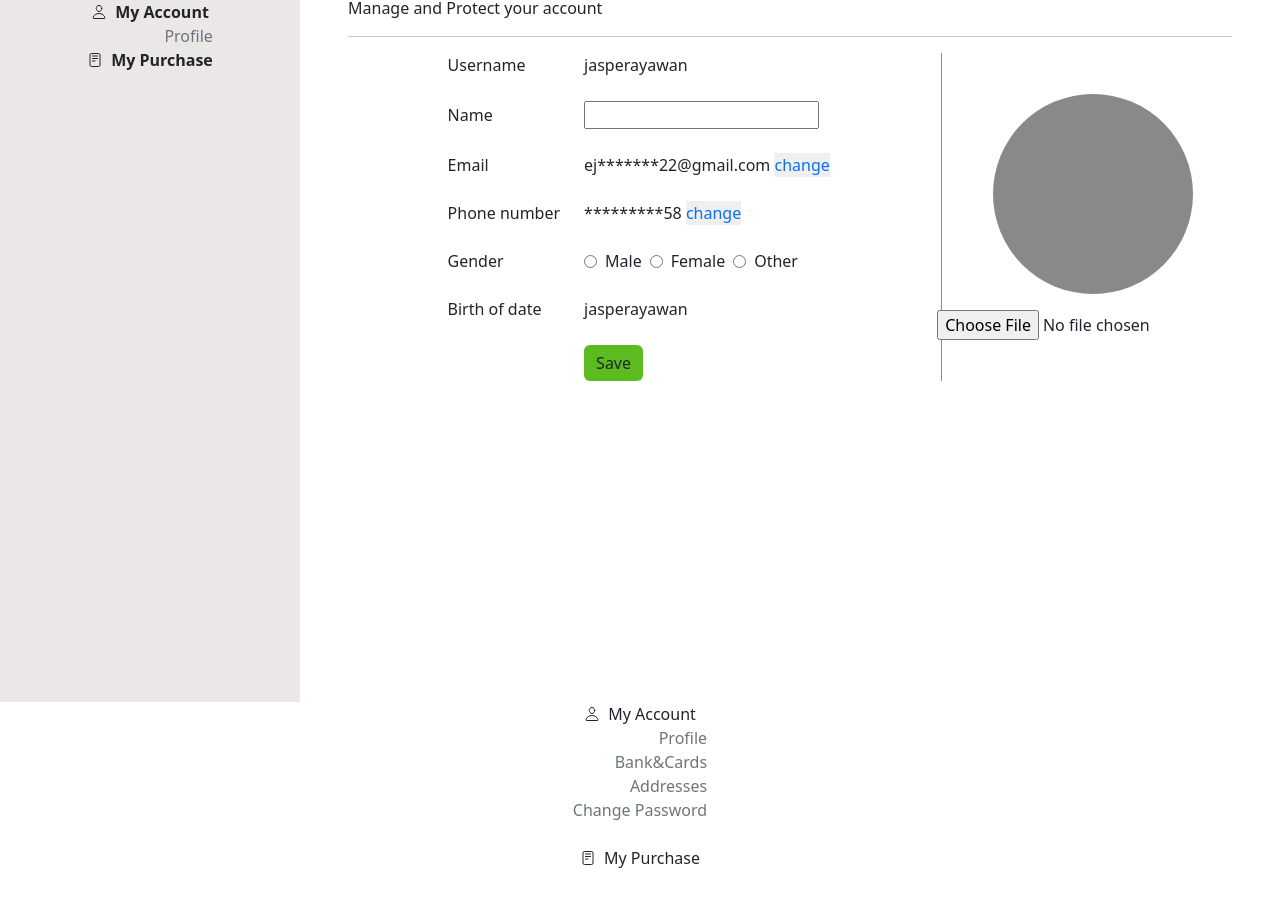
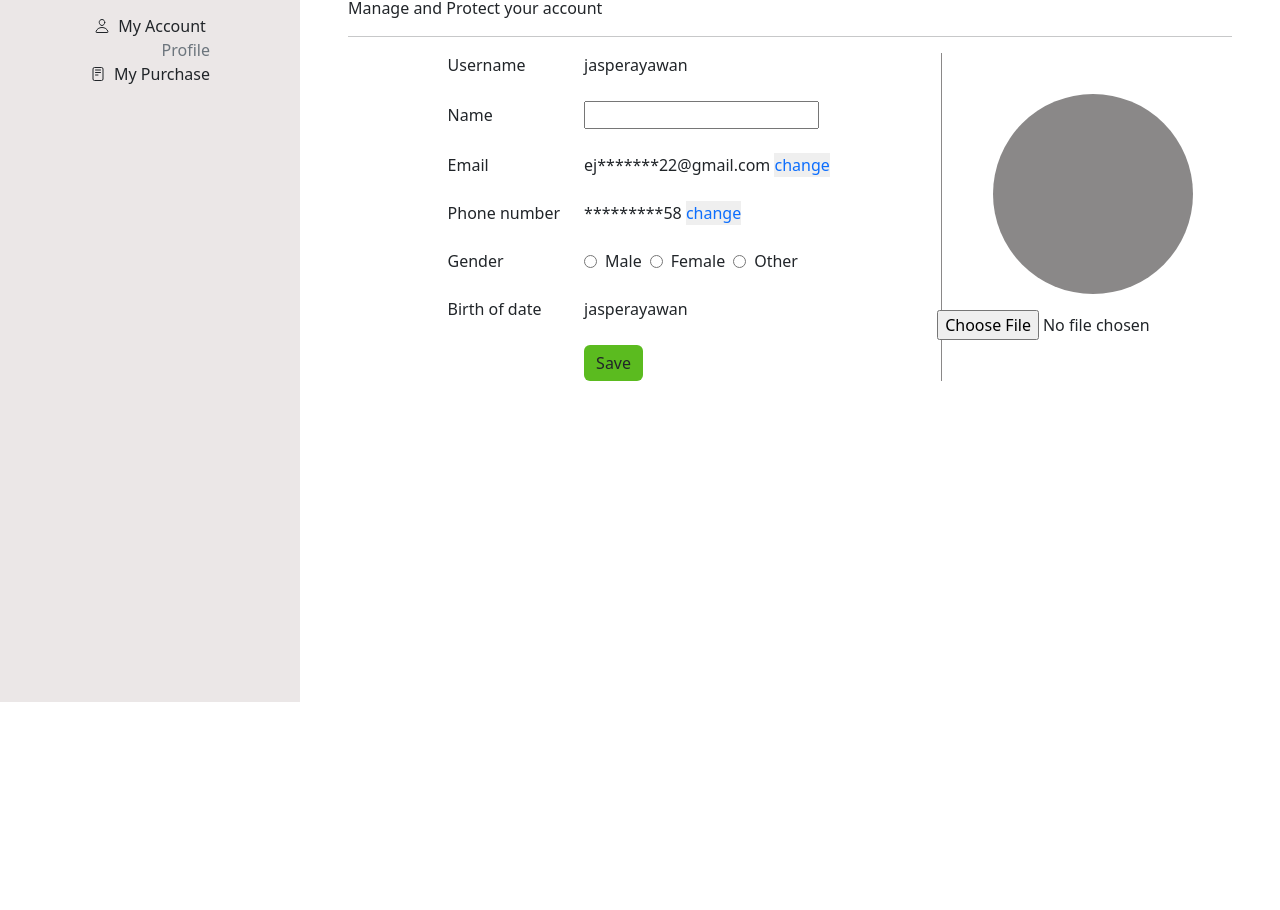
Before and after one commit to jasperayawan/miniP2, a plain HTML site: page customer-portal.html in a window 1280 px wide. Shown: the part 98-1008 px from the top of the page. After the commit the page ends 800 px from the top, so only its background shows below. Drawn offline with nearby package versions, Linux system fonts and the light colour scheme.

Commit message:
modified:   customer-portal.html

```diff
--- a/customer-portal.html
+++ b/customer-portal.html
@@ -20,40 +20,24 @@
       src="https://kit.fontawesome.com/3ce7f5ba6a.js"
       crossorigin="anonymous"
     ></script>
-    <link rel="stylesheet" href="customer-portal.css">
+    <link rel="stylesheet" href="customer-portal.css" />
   </head>
   <body>
-
-
     <div class="container-body">
       <div class="navigation_container">
         <div class="logo d-flex justify-content-center align-items-center py-4">
           <div class="logo_container position-relative d-flex flex-row gap-2">
-                    <img src="assets/jass.jpg" alt="" width="50" height="50">
+            <img src="assets/prof.png" alt="" width="50" height="50" />
             <div class="name_container d-block">
               <div class="d-flex justify-content-center align-items-center">
-                            <p class="fw-bold m-0">jasperayawan</p>
+                <p class="fw-bold">jasperayawan</p>
               </div>
-                        <div class="editprofile d-flex justify-content-start align-items-center">
+              <div
+                class="editprofile d-flex justify-content-start align-items-center"
+              >
                 <ion-icon name="pencil-outline"></ion-icon>
                 <span>Edit Profile</span>
               </div>
-                    </div>
-                </div>
-            </div>
-            <div class="lisy_container d-flex justify-content-center align-items-center">
-                <ul class="list-unstyled">
-                    <li class="d-flex justify-content-center align-items-center gap-2">
-                    <ion-icon name="person-outline"></ion-icon>
-                        <a href="customer-portal.html" class="text-decoration-none text-dark fw-semibold">My Account</a></li>
-                    <li class="d-flex justify-content-end">
-                        <a href="customer-portal.html" class="text-decoration-none text-secondary">Profile</a>
-                    </li>
-                    <li class="d-flex justify-content-center align-items-center gap-2">
-                    <ion-icon name="reader-outline"></ion-icon>
-                        <a href="my_purchase.html" class="text-decoration-none text-dark fw-semibold">My Purchase</a>
-                    </li>
-                </ul>
             </div>
           </div>
         </div>
@@ -76,30 +60,7 @@
                 >Profile</a
               >
             </li>
-            <li class="d-flex justify-content-end">
-              <a
-                href="customer-portal.html"
-                class="text-decoration-none text-secondary"
-                >Bank&Cards</a
-              >
-            </li>
-            <li class="d-flex justify-content-end">
-              <a
-                href="customer-portal.html"
-                class="text-decoration-none text-secondary"
-                >Addresses</a
-              >
-            </li>
-            <li class="d-flex justify-content-end">
-              <a
-                href="customer-portal.html"
-                class="text-decoration-none text-secondary"
-                >Change Password</a
-              >
-            </li>
-            <li
-              class="d-flex justify-content-center align-items-center gap-2 my-4"
-            >
+            <li class="d-flex justify-content-center align-items-center gap-2">
               <ion-icon name="reader-outline"></ion-icon>
               <a href="my_purchase.html" class="text-decoration-none text-dark"
                 >My Purchase</a
```
Lines whose indentation alone changed are shown as unchanged.
